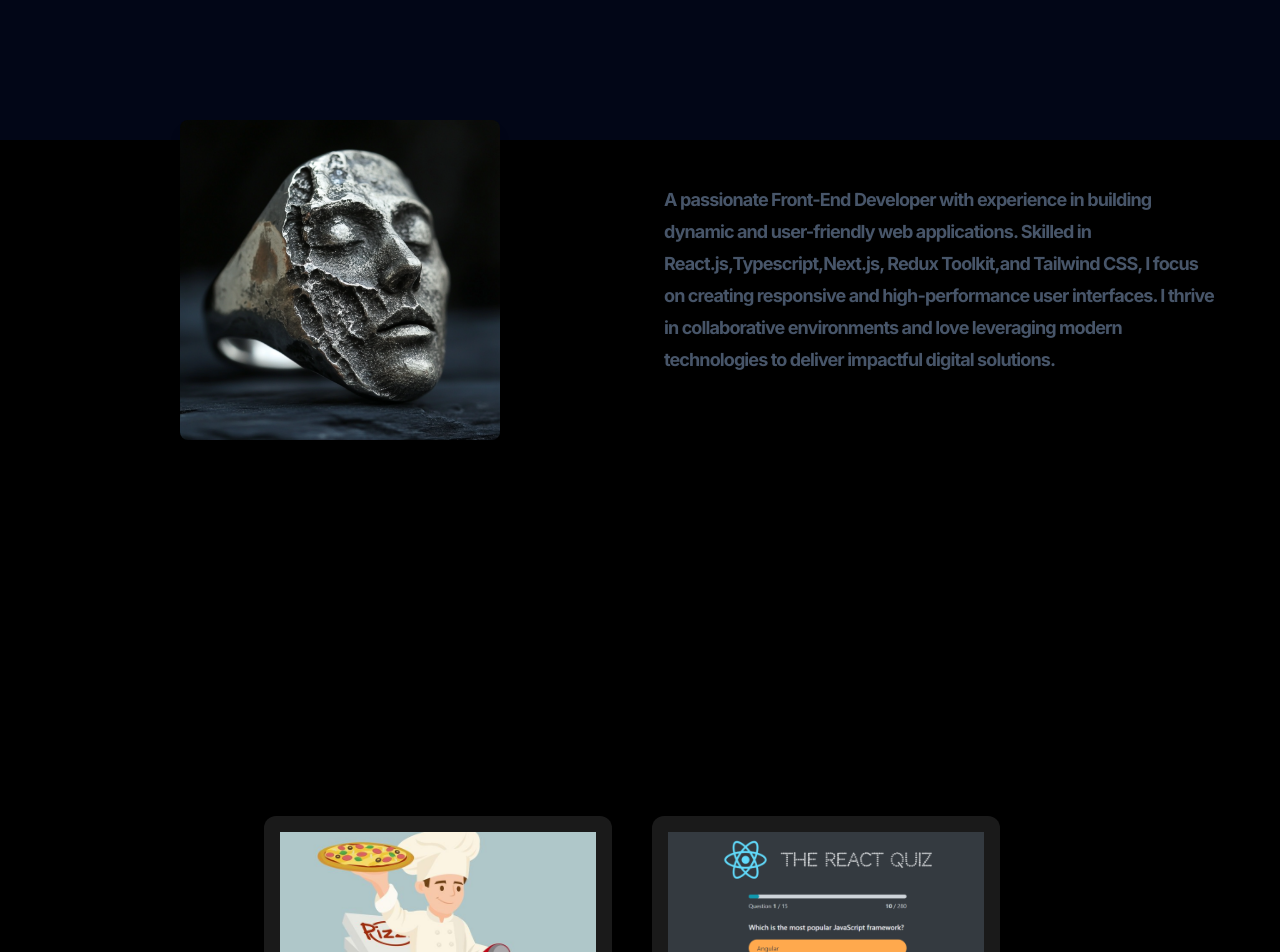
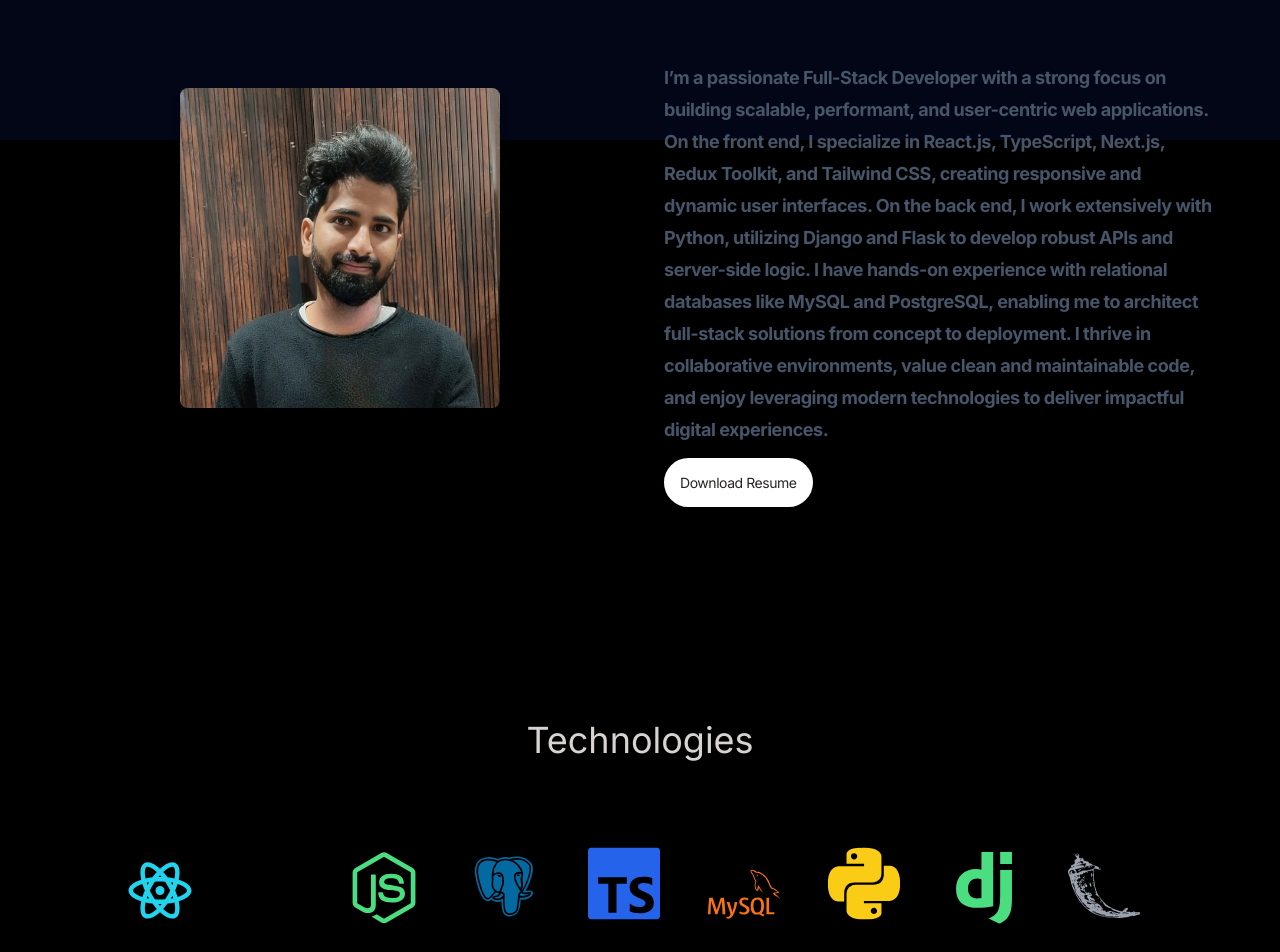
Before and after one commit to krishnakondaplli/krishna_portfolio, a React (Vite) app in the folder client/: page / in a window 1280 px wide. Shown: the part 660-1612 px from the top of the page. Built offline with nearby package versions, Linux system fonts and the light colour scheme.

Commit message:
skills and resume dowloaded option enabled

```diff
--- a/client/package.json
+++ b/client/package.json
@@ -19,7 +19,7 @@
     "react": "^19.0.0",
     "react-bootstrap": "^2.10.7",
     "react-dom": "^19.0.0",
-    "react-icons": "^5.4.0",
+    "react-icons": "^5.5.0",
     "react-on-screen": "^2.1.1",
     "react-router-dom": "^7.1.1"
   },
--- a/client/src/pages/About.jsx
+++ b/client/src/pages/About.jsx
@@ -1,21 +1,21 @@
 import { easeIn, motion } from "framer-motion";
-import myProfile from "../assets/mImage1.png";
+import myProfile from "../assets/portfolioImage.png";
 
 function About() {
   return (
     <section
-      id='about'
-      className='flex justify-center items-center min-h-screen p-6 mb-[1rem] md:p-12'>
-      <div className='flex flex-col mt-20 md:flex-row justify-center items-center w-full max-w-6xl gap-6 md:gap-12'>
+      id="about"
+      className="flex justify-center items-center min-h-screen p-6 mb-[1rem] md:p-12">
+      <div className="flex flex-col mt-20 md:flex-row justify-center items-center w-full max-w-6xl gap-6 md:gap-12">
         <motion.div
           whileInView={{ opacity: 1, x: 0 }}
           initial={{ opacity: 0, x: -80 }}
           transition={{ duration: 0.9, delay: 0.1 }}
-          className='w-full sm:w-[20rem] md:w-1/2 flex justify-center'>
+          className="w-full sm:w-[20rem] md:w-1/2 flex justify-center mb-16 ">
           <img
             src={myProfile} // Replace with your image path
-            alt='Krishna Kondapalli'
-            className='w-64 h-64 sm:w-80 sm:h-72 md:w-80 md:h-80 object-cover rounded-lg shadow-lg'
+            alt="Krishna Kondapalli"
+            className="w-64 h-64 sm:w-80 sm:h-72 md:w-80 md:h-80 object-cover rounded-lg shadow-lg"
           />
         </motion.div>
 
@@ -24,15 +24,30 @@ function About() {
           whileInView={{ opacity: 1, x: 0 }}
           initial={{ opacity: 0, x: 80 }}
           transition={{ duration: 0.9, delay: 0.1 }}
-          className='w-full sm:w-[25rem] md:w-1/2 tracking-tighter text-gray-600/90 text-base md:text-lg leading-relaxed md:leading-8 text-center md:text-left'>
-          <p className='font-bold text-slate-600'>
-            A passionate Front-End Developer with experience in building dynamic
-            and user-friendly web applications. Skilled in
-            React.js,Typescript,Next.js, Redux Toolkit,and Tailwind CSS, I focus
-            on creating responsive and high-performance user interfaces. I
-            thrive in collaborative environments and love leveraging modern
-            technologies to deliver impactful digital solutions.
+          className="w-full sm:w-[25rem] md:w-1/2 tracking-tight md:tracking-tight text-gray-600/90 text-base md:text-lg leading-relaxed md:leading-8 text-center md:text-left">
+          <p className="font-bold text-slate-600">
+            I’m a passionate Full-Stack Developer with a strong focus on
+            building scalable, performant, and user-centric web applications. On
+            the front end, I specialize in React.js, TypeScript, Next.js, Redux
+            Toolkit, and Tailwind CSS, creating responsive and dynamic user
+            interfaces. On the back end, I work extensively with Python,
+            utilizing Django and Flask to develop robust APIs and server-side
+            logic. I have hands-on experience with relational databases like
+            MySQL and PostgreSQL, enabling me to architect full-stack solutions
+            from concept to deployment. I thrive in collaborative environments,
+            value clean and maintainable code, and enjoy leveraging modern
+            technologies to deliver impactful digital experiences.
           </p>
+          <div className="mt-5">
+            <a
+              href="https://drive.google.com/file/d/13JBgMpp5WZ0IftXvTd-KgSKmXnV-8QPX/view?usp=drive_link"
+              target="_blank"
+              rel="noopener noreferrer"
+              download
+              className="bg-white  rounded-full p-4 text-sm mb-10 text-stone-800">
+              Download Resume
+            </a>
+          </div>
         </motion.div>
       </div>
     </section>
--- a/client/src/pages/Home.jsx
+++ b/client/src/pages/Home.jsx
@@ -7,6 +7,7 @@ import { NavLink } from "react-router-dom";
 import ReactFeatures from "../components/ReactFeatures.jsx";
 import { motion } from "framer-motion";
 import Footer from "./Footer.jsx";
+import Skils from "./Skills.jsx";
 
 const parentVariant = {
   hidden: { opacity: 0, x: -100 },
@@ -30,41 +31,41 @@ function Home() {
     }
   };
   return (
-    <section id='home' className='relative w-full  overflow-hidden'>
+    <section id="home" className="relative w-full  overflow-hidden">
       {/* Half Sphere */}
-      <div className='absolute top-0 left-1/2 transform -translate-x-1/2 -translate-y-1/2 w-[50rem] h-[50rem] md:w-[70rem] md:h-[75rem] sm:w-[50rem] sm:h-[55rem] bg-gradient-to-b from-indigo-900 to-cyan-900/5 rounded-full z-0 blur-lg '></div>
+      <div className="absolute top-0 left-1/2 transform -translate-x-1/2 -translate-y-1/2 w-[50rem] h-[50rem] md:w-[70rem] md:h-[75rem] sm:w-[50rem] sm:h-[55rem] bg-gradient-to-b from-indigo-900 to-cyan-900/5 rounded-full z-0 blur-lg "></div>
 
-      <motion.div className='max-h-screen   lg:mt-32 sm:mt-0 p-6 md:p-12 pt-24 relative flex flex-col items-center text-center'>
+      <motion.div className="max-h-screen   lg:mt-32 sm:mt-0 p-6 md:p-12 pt-24 relative flex flex-col items-center text-center">
         <motion.div
           initial={{ opacity: 0, y: -100 }}
           animate={{ opacity: 0.9, y: 0 }}
           transition={{ duration: 2 }}
           // variants={parentVariant}
-          className='mt-8'>
-          <p className='text-2xl md:text-4xl font-bold text-gray-700/90'>
+          className="mt-8">
+          <p className="text-2xl md:text-4xl font-bold text-gray-700/90">
             Welcome to my portfolio
           </p>
         </motion.div>
-        <motion.div initial='hidden' animate='visible' variants={childVariant}>
-          <h1 className='text-2xl md:text-5xl font-serif tracking-wide mt-4 md:mt-8'>
+        <motion.div initial="hidden" animate="visible" variants={childVariant}>
+          <h1 className="text-2xl md:text-5xl font-serif tracking-wide mt-4 md:mt-8">
             Building Exceptional User Experiences
           </h1>
-          <p className='mt-4 md:text-lg px-4 md:px-0'>
+          <p className="mt-4 md:text-lg px-4 md:px-0">
             I specialize in transforming designs into functional,
             high-performing web applications. Let&apos;s discuss your next
             project.
           </p>
-          <div className='flex flex-col md:flex-row justify-center items-center gap-4 mt-8'>
+          <div className="flex flex-col md:flex-row justify-center items-center gap-4 mt-8">
             <motion.div
               whileInView={{ opacity: 1, x: 0 }}
               initial={{ opacity: 0.5, x: -200 }}
               transition={{ duration: 0.9, delay: 0.3 }}>
               <NavLink
-                to='/works'
+                to="/works"
                 onClick={(e) => handleScroll(e, "works")}
-                className='gap-4 inline-flex items-center border border-gray-400 px-6 h-12 rounded-xl transition-colors duration-300 hover:bg-slate-800'>
-                <span className='font-semibold'>Explore My Work</span>
-                <ArrowDown className='size-4' />
+                className="gap-4 inline-flex items-center border border-gray-400 px-6 h-12 rounded-xl transition-colors duration-300 hover:bg-slate-800">
+                <span className="font-semibold">Explore My Work</span>
+                <ArrowDown className="size-4" />
               </NavLink>
             </motion.div>
             <motion.div
@@ -72,19 +73,20 @@ function Home() {
               initial={{ opacity: 0.5, x: 200 }}
               transition={{ duration: 0.9, delay: 0.3 }}>
               <NavLink
-                to='/connect'
+                to="/connect"
                 onClick={(e) => handleScroll(e, "connect")}
-                className='gap-2 inline-flex items-center border border-white/90 bg-white text-gray-800 rounded-xl h-12 px-6 transition-colors duration-300 hover:bg-white/80'>
+                className="gap-2 inline-flex items-center border border-white/90 bg-white text-gray-800 rounded-xl h-12 px-6 transition-colors duration-300 hover:bg-white/80">
                 <span>👋</span>
-                <span className='font-semibold'>Let&apos;s connect</span>
+                <span className="font-semibold">Let&apos;s connect</span>
               </NavLink>
             </motion.div>
           </div>
         </motion.div>
       </motion.div>
 
-      <div className=''>
+      <div className="">
         <About />
+        <Skils />
         <Works />
         <Blog />
         <Contact />
--- /dev/null
+++ b/client/src/pages/Skills.jsx
@@ -0,0 +1,118 @@
+import { RiReactjsLine } from "react-icons/ri"; // lowercase "js"
+import { TbBrandNextjs } from "react-icons/tb";
+import { FaNodeJs } from "react-icons/fa";
+import { BiLogoPostgresql } from "react-icons/bi";
+import { motion } from "framer-motion";
+import {
+  SiTypescript,
+  SiMysql,
+  SiPython,
+  SiDjango,
+  SiFlask,
+} from "react-icons/si";
+
+const Skils = () => {
+  const iconVariants = (duration) => ({
+    initial: {
+      y: -20,
+    },
+    animate: {
+      y: [10, -10],
+      transition: {
+        duration: duration,
+        ease: "linear",
+        repeat: Infinity,
+        repeatType: "reverse",
+      },
+    },
+  });
+  return (
+    <section className="pb-24">
+      <motion.h2
+        whileInView={{ opacity: 1, y: 0 }}
+        initial={{ opacity: 0, y: -100 }}
+        transition={{ duration: 1.5 }}
+        className="my-20 text-center text-4xl">
+        Technologies
+      </motion.h2>
+
+      <motion.div
+        whileInView={{ opacity: 1, x: 0 }}
+        initial={{ opacity: 0, x: -100 }}
+        transition={{ duration: 1.5 }}
+        className=" flex flex-wrap items-center justify-center gap-4">
+        <motion.div
+          initial="initial"
+          animate="animate"
+          variants={iconVariants(2.5)}>
+          <RiReactjsLine className="text-7xl text-cyan-400" />
+        </motion.div>
+
+        <motion.div
+          initial="initial"
+          animate="animate"
+          variants={iconVariants(3)}
+          className="p-4">
+          <TbBrandNextjs className="text-7xl text-black dark:text-white " />
+        </motion.div>
+
+        <motion.div
+          initial="initial"
+          animate="animate"
+          variants={iconVariants(5)}
+          className="p-4">
+          <FaNodeJs className="text-7xl text-green-400" />
+        </motion.div>
+
+        <motion.div
+          initial="initial"
+          animate="animate"
+          variants={iconVariants(2)}
+          className="p-4">
+          <BiLogoPostgresql className="text-7xl text-sky-700" />
+        </motion.div>
+
+        <motion.div
+          initial="initial"
+          animate="animate"
+          variants={iconVariants(6)}
+          className="p-4">
+          <SiTypescript className="text-7xl text-blue-600" />
+        </motion.div>
+
+        <motion.div
+          initial="initial"
+          animate="animate"
+          variants={iconVariants(4)}
+          className="p-4">
+          <SiMysql className="text-7xl text-orange-500" />
+        </motion.div>
+
+        <motion.div
+          initial="initial"
+          animate="animate"
+          variants={iconVariants(7)}
+          className="p-4">
+          <SiPython className="text-7xl text-yellow-400" />
+        </motion.div>
+
+        <motion.div
+          initial="initial"
+          animate="animate"
+          variants={iconVariants(5)}
+          className="p-4">
+          <SiDjango className="text-7xl text-green-400" />
+        </motion.div>
+
+        <motion.div
+          initial="initial"
+          animate="animate"
+          variants={iconVariants(8)}
+          className="p-4">
+          <SiFlask className="text-7xl text-gray-400" />
+        </motion.div>
+      </motion.div>
+    </section>
+  );
+};
+export default Skils;
```
Also changed, not shown: client/src/assets/portfolioImage.png (added), 1 other file (tests, documents, lock files or other folders).
